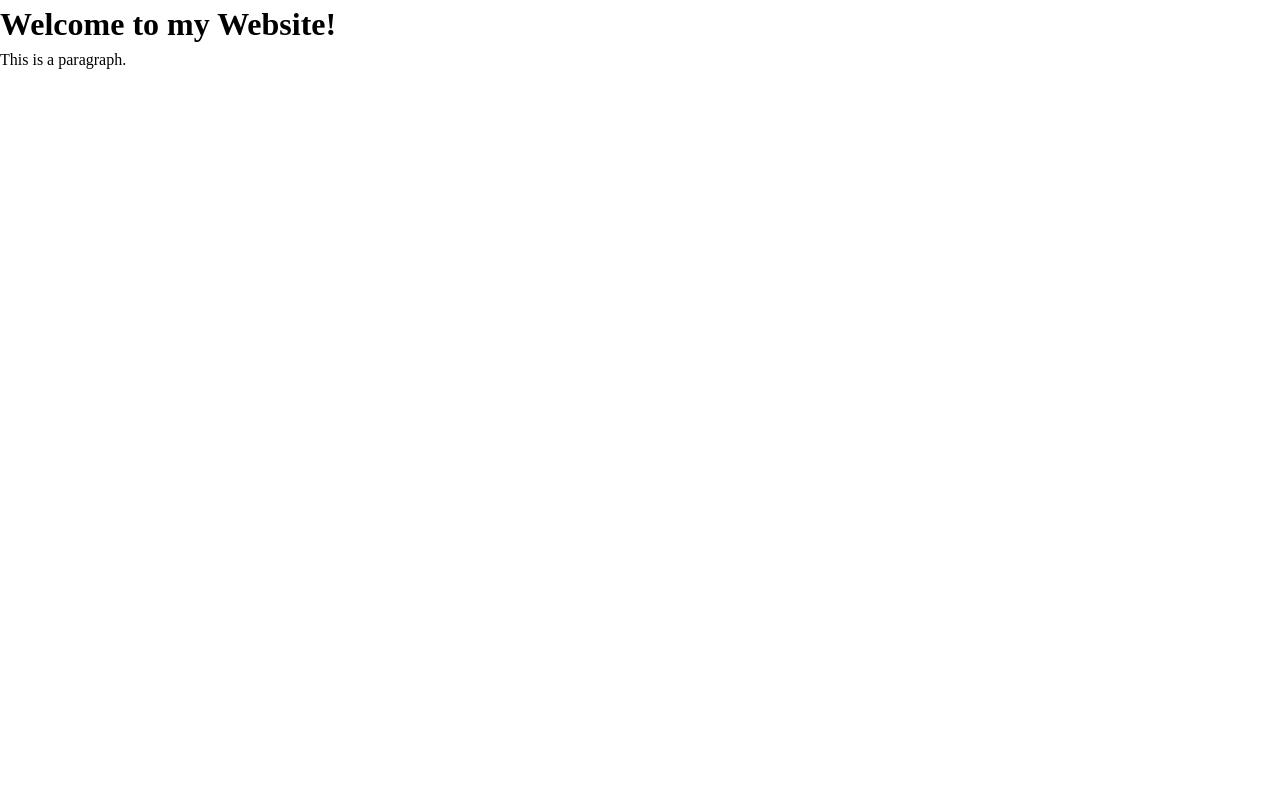
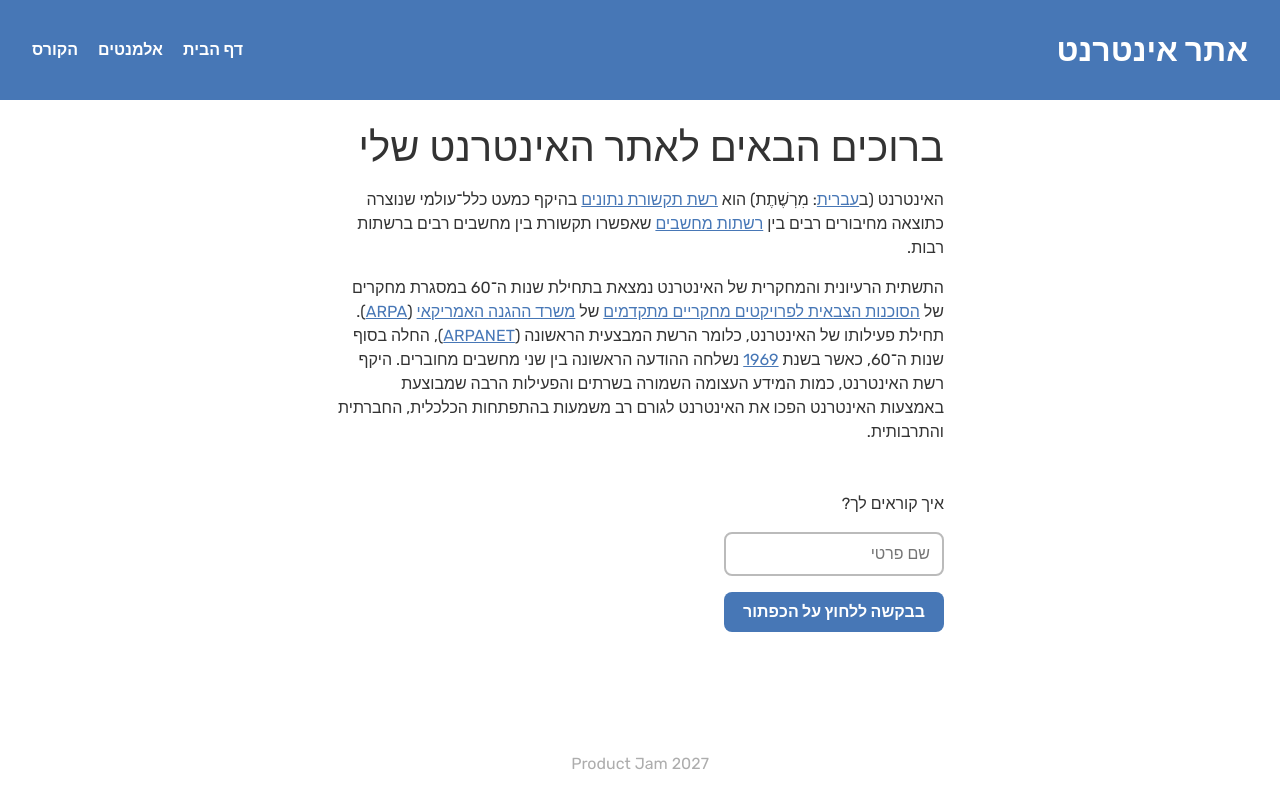
Before and after one commit to hillalee/hila-website, a website built with Vite: page index.html in a window 1280 px wide. Built offline with nearby package versions, Linux system fonts and the light colour scheme.

Commit message:
Part 1: build the given design

```diff
--- a/index.html
+++ b/index.html
@@ -1,20 +1,67 @@
 <!doctype html>
-<html lang="en" dir="ltr">
+<html lang="he" dir="rtl">
   <head>
     <meta charset="UTF-8" />
     <link rel="icon" href="/favicon.png" />
     <meta name="viewport" content="width=device-width, initial-scale=1.0" />
-    <title>My Website</title>
+    <title>אתר אינטרנט</title>
     <link href="/styles/reset.css" rel="stylesheet" />
     <link href="/styles/main.css" rel="stylesheet" />
   </head>
   <body>
     <header>
-      <h1>Welcome to my Website!</h1>
+      <a class="site-title" href="index.html">אתר אינטרנט</a>
+
+      <button class="menu-button">
+        <img src="/icons/menu.svg" alt="" />
+      </button>
+
+      <nav>
+        <button class="close-button">
+          <img src="/icons/close.svg" alt="" />
+        </button>
+        <a href="index.html">דף הבית</a>
+        <a href="elements.html">אלמנטים</a>
+        <a href="https://github.com/product-jam-2027/course/">הקורס</a>
+      </nav>
     </header>
+
     <main>
-      <p>This is a paragraph.</p>
+      <h1>ברוכים הבאים לאתר האינטרנט שלי</h1>
+
+      <p>
+        האינטרנט (ב<a href="https://he.wikipedia.org/wiki/עברית">עברית</a>:
+        מִרְשֶׁתֶת) הוא
+        <a href="https://he.wikipedia.org/wiki/רשת_תקשורת_נתונים">רשת תקשורת נתונים</a>
+        בהיקף כמעט כלל־עולמי שנוצרה כתוצאה מחיבורים רבים בין
+        <a href="https://he.wikipedia.org/wiki/רשת_מחשבים">רשתות מחשבים</a>
+        שאפשרו תקשורת בין מחשבים רבים ברשתות רבות.
+      </p>
+
+      <p>
+        התשתית הרעיונית והמחקרית של האינטרנט נמצאת בתחילת שנות ה־60 במסגרת
+        מחקרים של
+        <a href="https://he.wikipedia.org/wiki/DARPA">הסוכנות הצבאית לפרויקטים מחקריים מתקדמים</a>
+        של
+        <a href="https://he.wikipedia.org/wiki/משרד_ההגנה_של_ארצות_הברית">משרד ההגנה האמריקאי</a>
+        (<a href="https://he.wikipedia.org/wiki/DARPA">ARPA</a>). תחילת פעילותו
+        של האינטרנט, כלומר הרשת המבצעית הראשונה
+        (<a href="https://he.wikipedia.org/wiki/ARPANET">ARPANET</a>), החלה
+        בסוף שנות ה־60, כאשר בשנת
+        <a href="https://he.wikipedia.org/wiki/1969">1969</a> נשלחה ההודעה
+        הראשונה בין שני מחשבים מחוברים. היקף רשת האינטרנט, כמות המידע העצומה
+        השמורה בשרתים והפעילות הרבה שמבוצעת באמצעות האינטרנט הפכו את האינטרנט
+        לגורם רב משמעות בהתפתחות הכלכלית, החברתית והתרבותית.
+      </p>
+
+      <div class="hello">
+        <label for="name-input">איך קוראים לך?</label>
+        <input id="name-input" placeholder="שם פרטי" />
+        <button>בבקשה ללחוץ על הכפתור</button>
+      </div>
     </main>
+
+    <footer>Product Jam 2027</footer>
 
     <script type="module" src="/main.js"></script>
   </body>
--- a/main.js
+++ b/main.js
@@ -1 +1,18 @@
-// Your JavaScript goes here
+const menu = document.querySelector("nav");
+const menuButton = document.querySelector(".menu-button");
+const closeButton = document.querySelector(".close-button");
+
+menuButton.addEventListener("click", () => {
+  menu.classList.add("is-open");
+});
+
+closeButton.addEventListener("click", () => {
+  menu.classList.remove("is-open");
+});
+
+const nameInput = document.querySelector("#name-input");
+const helloButton = document.querySelector(".hello button");
+
+helloButton.addEventListener("click", () => {
+  alert("שלום, " + nameInput.value + " :)");
+});
--- a/styles/main.css
+++ b/styles/main.css
@@ -1 +1,152 @@
-/* Your styles go here */
+@import url("https://fonts.googleapis.com/css2?family=Rubik:wght@400;700&display=swap");
+
+:root {
+  --color-primary: #4777b6;
+  --color-text: #333333;
+  --color-border: #bbbbbb;
+  --color-muted: #adadad;
+  --color-menu: #b7d1f3;
+}
+
+body {
+  display: flex;
+  flex-direction: column;
+  min-height: 100vh;
+  font-family: "Rubik", sans-serif;
+  color: var(--color-text);
+}
+
+a {
+  color: var(--color-primary);
+}
+
+header {
+  display: flex;
+  align-items: center;
+  justify-content: space-between;
+  height: 6.25rem;
+  padding-inline: 2rem;
+  background-color: var(--color-primary);
+}
+
+.site-title {
+  color: white;
+  font-size: 2rem;
+  font-weight: 700;
+  text-decoration: none;
+}
+
+.menu-button,
+.close-button {
+  border: 0;
+  background: none;
+}
+
+.menu-button img {
+  filter: brightness(0) invert(1);
+}
+
+nav {
+  position: fixed;
+  inset: 0;
+  display: flex;
+  flex-direction: column;
+  align-items: center;
+  justify-content: center;
+  gap: 2rem;
+  background-color: var(--color-menu);
+  opacity: 0;
+  visibility: hidden;
+  transition: opacity 0.3s, visibility 0.3s;
+}
+
+nav.is-open {
+  opacity: 1;
+  visibility: visible;
+}
+
+nav a {
+  color: var(--color-text);
+  font-size: 2rem;
+  font-weight: 700;
+  text-decoration: none;
+}
+
+.close-button {
+  position: absolute;
+  inset-block-start: 2.25rem;
+  inset-inline-end: 2rem;
+}
+
+main {
+  flex-grow: 1;
+  width: 100%;
+  max-width: 42rem;
+  margin-inline: auto;
+  padding: 1.5rem 2rem;
+}
+
+h1 {
+  font-size: 2.5rem;
+  font-weight: 400;
+  line-height: 1.2;
+}
+
+p {
+  margin-block-start: 1rem;
+}
+
+.hello {
+  display: flex;
+  flex-direction: column;
+  gap: 1rem;
+  margin-block-start: 3rem;
+}
+
+.hello input,
+.hello button {
+  padding: 0.5rem 0.75rem;
+  border-radius: 0.5rem;
+}
+
+.hello input {
+  border: 2px solid var(--color-border);
+}
+
+.hello button {
+  border: 0;
+  background-color: var(--color-primary);
+  color: white;
+  font-weight: 700;
+}
+
+footer {
+  padding: 1.5rem;
+  color: var(--color-muted);
+  text-align: center;
+}
+
+@media (min-width: 48rem) {
+  .menu-button,
+  .close-button {
+    display: none;
+  }
+
+  nav {
+    position: static;
+    flex-direction: row;
+    gap: 1.25rem;
+    background: none;
+    opacity: 1;
+    visibility: visible;
+  }
+
+  nav a {
+    color: white;
+    font-size: 1rem;
+  }
+
+  .hello {
+    width: 13.75rem;
+  }
+}
```
Also changed, not shown: answers.md (+25 -0 lines), screenshots/viewport-with-meta.jpg (added), screenshots/viewport-without-meta.jpg (added).
